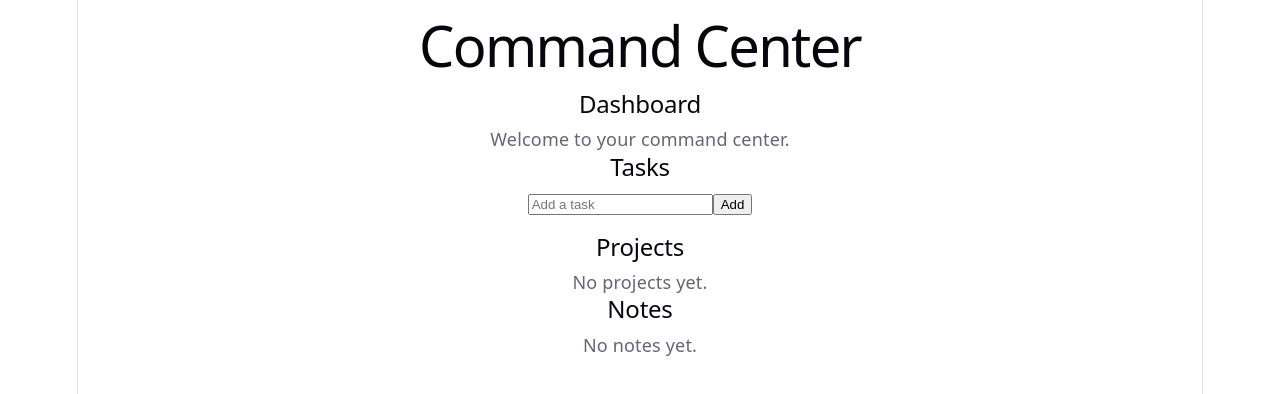
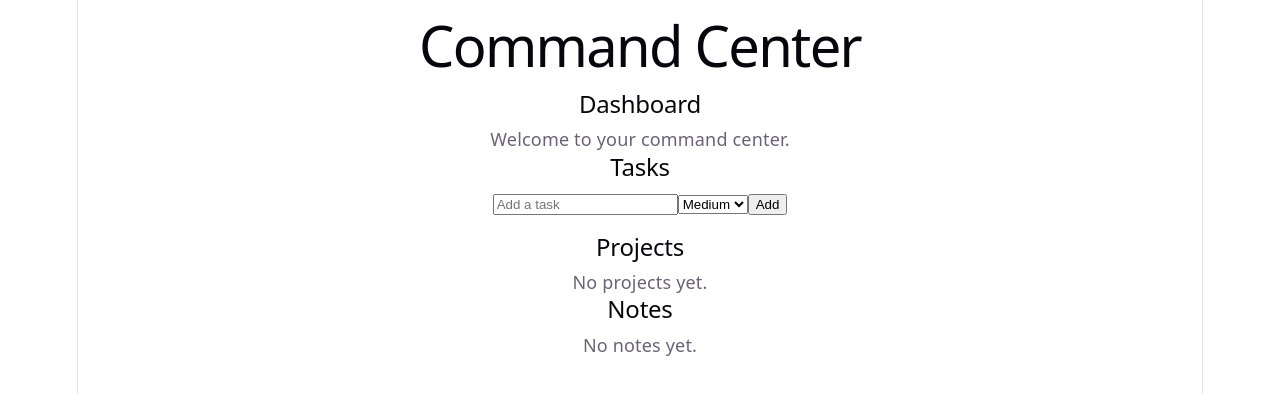
Before and after one commit to hanolyar/command-center, a React (Vite) app: page / in a window 1280 px wide. Shown: the top 394 px of the page. Built offline with nearby package versions, Linux system fonts and the light colour scheme.

Commit message:
Add task priorities and completion styling

```diff
--- a/src/components/tasks.tsx
+++ b/src/components/tasks.tsx
@@ -8,6 +8,7 @@ function Tasks() {
     return savedTasks ? JSON.parse(savedTasks) : [];
   });
   const [newTask, setNewTask] = useState("");
+  const [newPriority, setNewPriority] = useState<Task["priority"]>("medium");
   // saving tasks to local storage:
   useEffect(() => {
   localStorage.setItem("tasks", JSON.stringify(tasks));
@@ -20,7 +21,7 @@ function Tasks() {
         id: Date.now(),
         title: newTask,
         completed: false,
-        priority: "medium",
+        priority: newPriority,
     };
 
     setTasks([...tasks, task]);
@@ -49,7 +50,16 @@ function Tasks() {
         onChange={(event) => setNewTask(event.target.value)}
         placeholder="Add a task"
       />
-
+      <select
+        value={newPriority}
+        onChange={(event) =>
+        setNewPriority(event.target.value as Task["priority"])
+        }
+>
+        <option value="low">Low</option>
+        <option value="medium">Medium</option>
+        <option value="high">High</option>
+      </select>
       <button onClick={addTask}>
         Add
       </button>
@@ -64,7 +74,12 @@ function Tasks() {
                 onChange={() => toggleTask(task.id)}
              />
 
-            <span>
+            <span
+              style={{
+                textDecoration: task.completed ? "line-through" : "none",
+                opacity: task.completed ? 0.5 : 1,
+              }}
+           >
               {task.title} — {task.priority}
             </span>
        </label>
```
